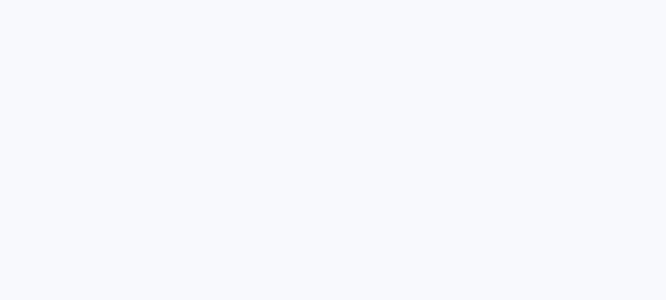
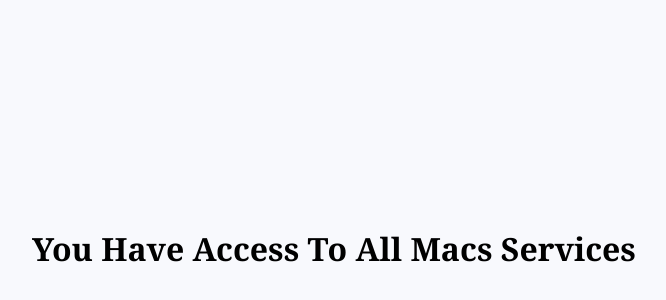
Before and after one commit to MacAndersonUche/userApiEmailApp, a React (Create React App) app in the folder packages/frontend/: page /api/dummy in a window 1280 px wide. Before the commit this address had no page. Shown: the part 160-460 px from the top of the page, without its empty margins (306-972 px from the left). Built offline with nearby package versions, Linux system fonts and the light colour scheme.

Commit message:
added dummy page

```diff
--- a/packages/frontend/src/App.tsx
+++ b/packages/frontend/src/App.tsx
@@ -4,6 +4,7 @@
 import { BrowserRouter as Router, Routes, Route } from "react-router-dom";
 
 import SignUpForm from "./components/SignUpForm";
+import Dummy from "./pages/Dummy";
 
 export interface ErrorInterface {
 	name?: string;
@@ -39,6 +40,7 @@
 							/>
 						}
 					/>
+					<Route path='/api/dummy' element={<Dummy />} />
 				</Routes>
 			</div>
 		</Router>
--- /dev/null
+++ b/packages/frontend/src/pages/Dummy/index.tsx
@@ -0,0 +1,9 @@
+const Dummy = () => {
+	return (
+		<div>
+			<h1>You Have Access To All Macs Services</h1>
+		</div>
+	);
+};
+
+export default Dummy;
```
